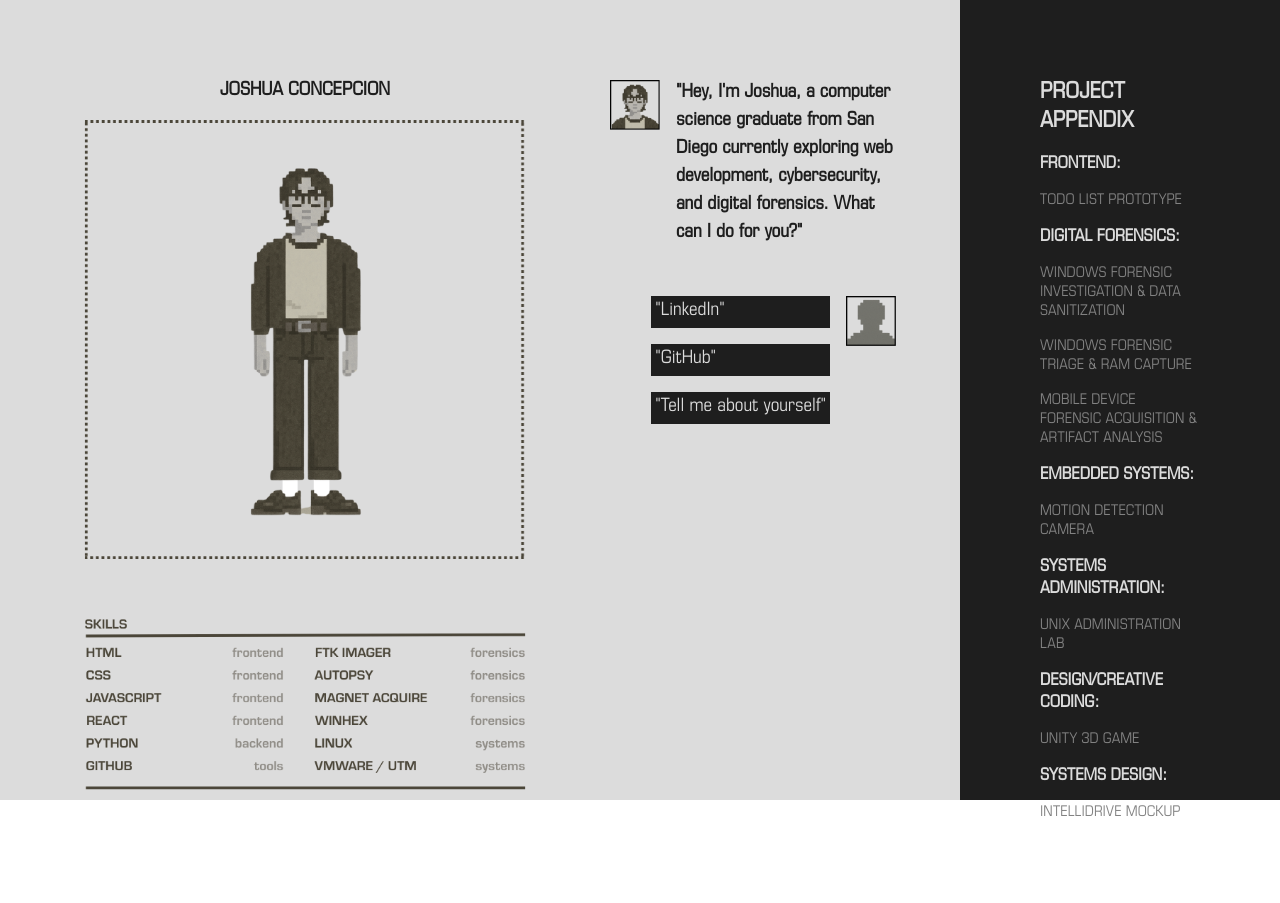
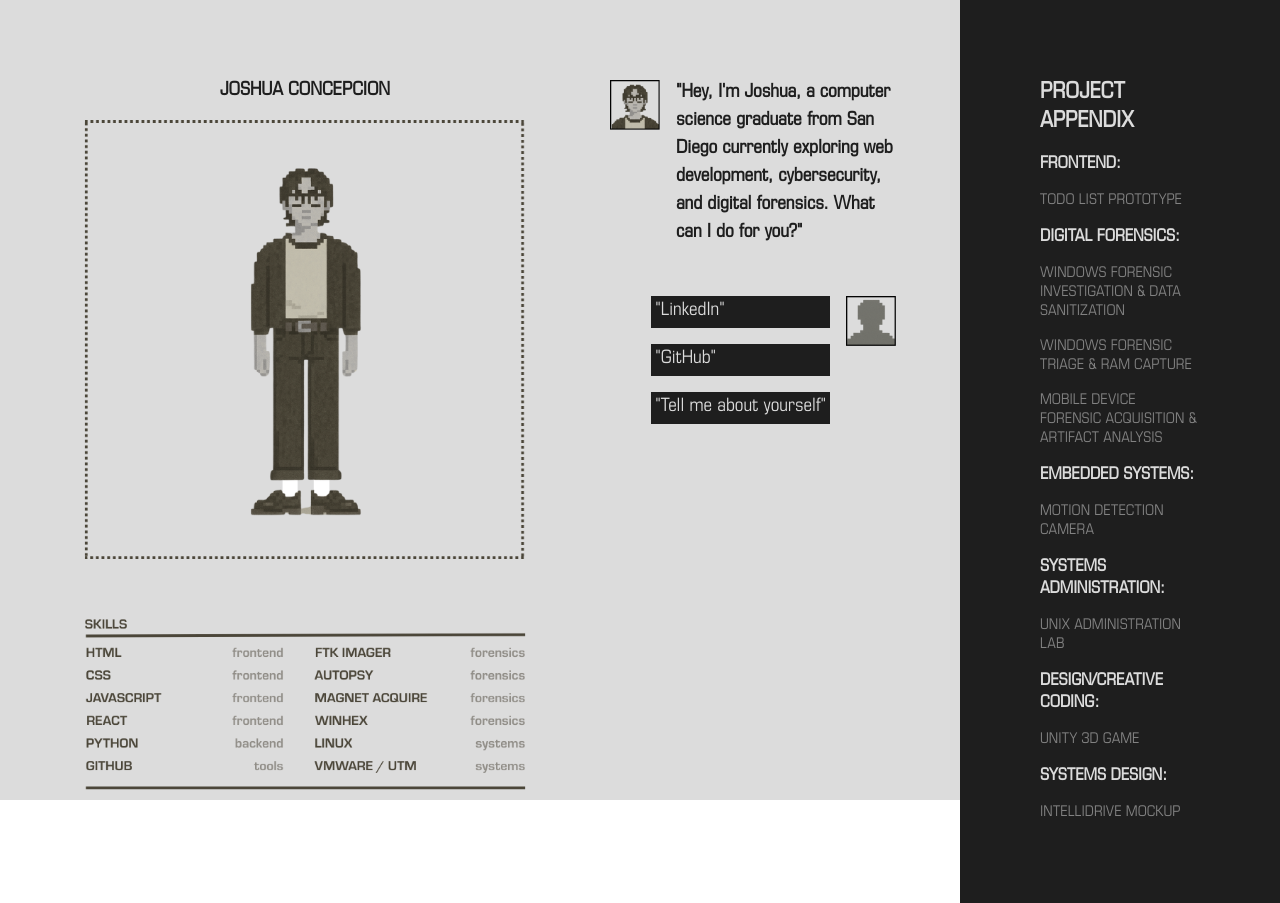
Before and after one commit to joshuarconcepcion/Portfolio-V3, a website built with webpack: page src/template.html in a window 1280 px wide. Built offline with nearby package versions, Linux system fonts and the light colour scheme.

Commit message:
Edited spacing

```diff
--- a/src/style.css
+++ b/src/style.css
@@ -51,7 +51,7 @@ button {
 
 
 @supports (height: 100dvh) {
-  .page-left, .page-right { height: 100dvh; }
+  .page-left { height: 100dvh; }
 }
 
 
```
